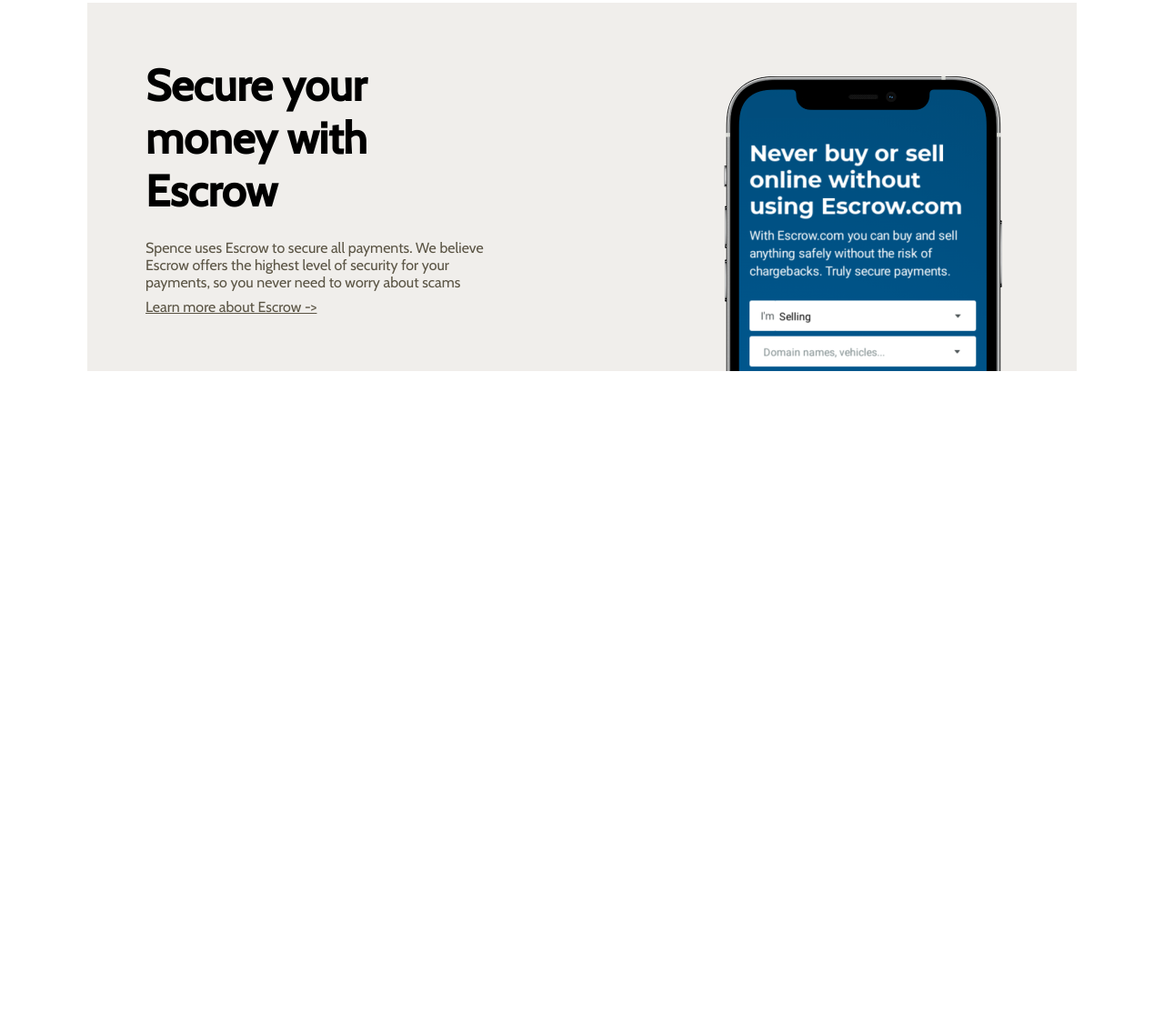
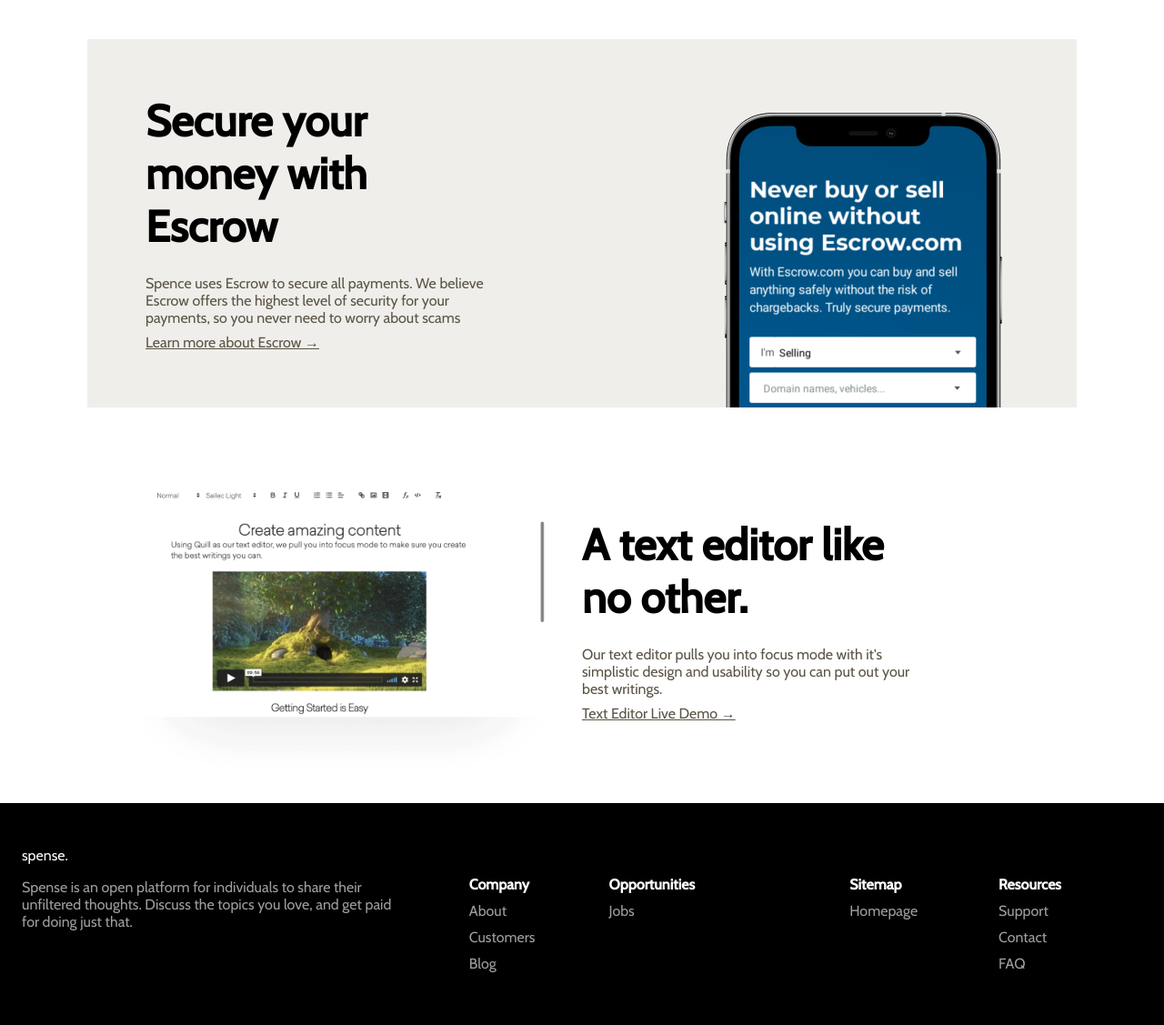
Before and after one commit to noureldinyahia88/Spense-Landing-Page, a plain HTML site: page index.html in a window 1280 px wide. Shown: the part 706-1833 px from the top of the page at 91% size. Before the commit the page ends 1130 px from the top, so only its background shows below. Drawn offline with nearby package versions, Linux system fonts and the light colour scheme.

Commit message:
creating footer

```diff
--- a/index.html
+++ b/index.html
@@ -70,18 +70,61 @@
             <img class="logo_details" src="assets/Slack Logo.png" alt="">
         </div>
         <div class="details-escrow">
-            <div class="details-escrow-text">
+            <div class="details-escrow-text2">
                 <h2 class="details-escrow-h2">Secure your money with Escrow</h2>
                 <p class="details-escrow-p">
                     Spence uses Escrow to secure all payments. We believe
                         Escrow offers the highest level of security for your
                         payments, so you never need to worry about scams
                 </p>
-                <a class="details-escrow-a" href="#">Learn more about Escrow -></a>
+                <a class="details-escrow-a" href="#">Learn more about Escrow →</a>
             </div>
             <img  src="assets/Phone Mockup (Mobile).png" alt="">
         </div>
+
+        <div class="details-escrow2">
+            <div class="details-escrow-text">
+                <h2 class="details-escrow-h2">A text editor like no other.</h2>
+                <p class="details-escrow-p">
+                    Our text editor pulls you into focus mode with it's simplistic design and usability so you can put out your best writings.
+                </p>
+                <a class="details-escrow-a" href="#">Text Editor Live Demo →</a>
+            </div>
+            <img class="details-escrow2-img" src="assets/Text Editor.png" alt="">
+        </div>
     </section>
+    <footer>
+        <div class="left">
+            <p class="logo-footer">spense.</p>
+            <p class="p-footer">Spense is an open platform for individuals to share their unfiltered thoughts. Discuss the topics you love, and get paid for doing just that.</p>
+        </div>
+
+        <div class="center">
+            <ul class="footer-ul">
+                <h4>Company</h4>
+                <li><a href="#">About</a></li>
+                <li><a href="#">Customers</a></li>
+                <li><a href="#">Blog</a></li>
+            </ul>
+            <ul class="footer-ul">
+                <h4>Opportunities</h4>
+                <li><a href="#">Jobs</a></li>
+            </ul>
+        </div>
+
+        <div class="right">
+            <ul class="footer-ul">
+                <h4>Sitemap</h4>
+                <li><a href="#">Homepage</a></li>
+            </ul>
+            <ul class="footer-ul">
+                <h4>Resources</h4>
+                <li><a href="#">Support</a></li>
+                <li><a href="#">Contact</a></li>
+                <li><a href="#">FAQ</a></li>
+            </ul>
+        </div>
+    </footer>
 </body>
 
 </html>
--- a/style.css
+++ b/style.css
@@ -160,6 +160,52 @@ body > * {
 .details-escrow-a{
     color: #5a5444;
 }
+.details-escrow2{
+    margin-top: 3em;
+}
+.details-escrow2-img{
+    margin-top: 1em;
+    max-width: 100%;
+    width: 100%;
+}
+/* footer */
+footer{
+    background-color: #000;
+    padding: 3em 1.5em;
+    display: flex;
+    flex-wrap: wrap;
+    flex-direction: column;
+}
+.logo-footer{
+    color: #fff;
+    margin-bottom: 1em;
+}
+.p-footer{
+    color: #9e9e9e;
+}
+.left ,.center, .right{
+    flex: 2;
+}
+.center, .right{
+    margin-top: 2em;
+    display: flex;
+    justify-content: space-evenly;
+}
+.footer-ul{
+    list-style-type: none;
+    padding: 0;
+}
+.footer-ul h4{
+    color: #fff;
+    margin-bottom: 10px;
+}
+.footer-ul li{
+    margin-bottom: 10px;
+}
+.footer-ul li a{
+    color: #9e9e9e;
+    text-decoration: none;
+}
 @media (min-width: 768px) {
     body > *{
         padding-left: 2em;
@@ -193,6 +239,16 @@ body > * {
     .details-escrow-h2, .details-escrow-p{
         max-width: 70%;
     }
+    footer{
+        background-color: #000;
+        padding: 3em 1.5em;
+        display: flex;
+        flex-wrap: wrap;
+        /* flex-direction: column; */
+    }
+    .left ,.center, .right{
+        flex: 2;
+    }
 }
 @media (min-width: 1200px) {
     body > * {
@@ -207,6 +263,9 @@ body > * {
     .push-right {
         margin-left: auto;
     }
+    .intro-text{
+        padding: 5em 0;
+    }
     .intro{
         display: flex;
         flex-direction: row;
@@ -219,7 +278,6 @@ body > * {
     .logo_details{
         width: 10%;
         display: block;
-        /* object-fit: contain; */
     }
     .details-escrow{
         margin-top: 3em;
@@ -232,4 +290,27 @@ body > * {
     .details-escrow-h2, .details-escrow-p{
         max-width: 70%;
     }
+    .details-escrow2{
+        display: flex;
+    }
+    .details-escrow-text{
+        order: 2;
+        display: flex;
+        flex-direction: column;
+        justify-content: center;
+    }
+    .details-escrow2-img{
+        margin-top: 1em;
+        width: 50%;
+    }
+    footer{
+        background-color: #000;
+        padding: 3em 1.5em;
+        display: flex;
+        flex-wrap: wrap;
+        flex-direction: row;
+    }
+    .left ,.center, .right{
+        flex: 2;
+    }
 }
```
